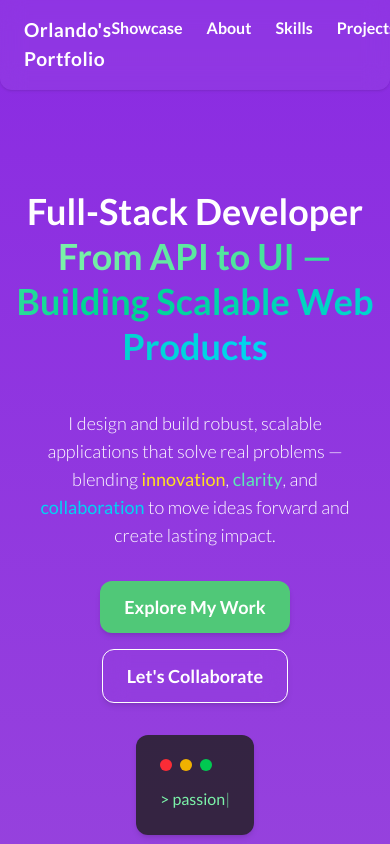
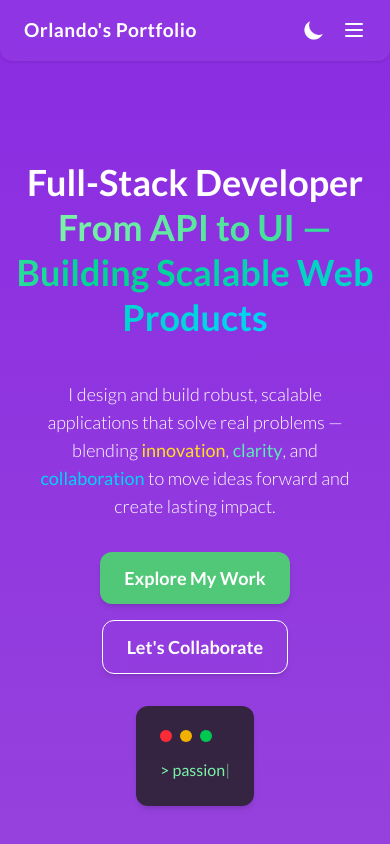
Before and after one commit to Gojer16/Portfolio, a React (Vite) app in the folder portfolio/: page / in a window 390 px wide. Shown: the top 844 px of the page. Built offline with nearby package versions, Linux system fonts and the light colour scheme.

Commit message:
Navbar - Done.

```diff
--- a/portfolio/src/components/Navbar.jsx
+++ b/portfolio/src/components/Navbar.jsx
@@ -1,10 +1,8 @@
-import React from 'react'
+import React, { useState } from 'react'
 import { Link } from 'react-scroll'
-import { HiMoon, HiSun } from "react-icons/hi2"
+import { HiMoon, HiSun, HiOutlineMenu, HiX } from "react-icons/hi"
 import { useTheme } from './useTheme'
-import { motion } from 'framer-motion';
-
-
+import { motion, AnimatePresence } from 'framer-motion'
 
 const navItems = [
   { name: 'Showcase', to: 'showcase' },
@@ -15,26 +13,25 @@ const navItems = [
 ]
 
 const Navbar = () => {
-   const { theme, toggleTheme } = useTheme();
+  const { theme, toggleTheme } = useTheme();
+  const [isOpen, setIsOpen] = useState(false);
 
+  const toggleMenu = () => setIsOpen(!isOpen);
 
   return (
-    <nav className="sticky top-0 z-50"  role="navigation" aria-label="Main navigation">
-      <motion.ul
-        initial={{ opacity: 0 }}
-        animate={{ opacity: 1 }}
-        transition={{ delay: 0.2 }}
-        >
-      <div className='flex justify-between px-6 py-4 bg-[rgba(255,255,255,0.05)] backdrop-blur-md rounded-b-xl shadow-sm text-white font-semibold'>
+    <nav className="sticky top-0 z-50" role="navigation" aria-label="Main navigation">
+      <div className='flex justify-between items-center px-6 py-4 bg-[rgba(255,255,255,0.05)] backdrop-blur-md rounded-b-xl shadow-sm text-white font-semibold'>
         <Link to="hero" smooth={true} duration={500} offset={-70} className="cursor-pointer text-[1.2rem] tracking-wide">
           Orlando's Portfolio
         </Link>
-        <ul className='flex gap-6 text-[1rem]'  role="menubar">
+
+        {/* Desktop Nav */}
+        <ul className='hidden sm:flex gap-6 text-[1rem]' role="menubar">
           {navItems.map(({ name, to }, i) => (
             <li key={i} role="none" className='relative group transition-all hover:text-accent hover:cursor-pointer hover:scale-105 active:scale-95'>
               <Link
-              role="menuitem"
-              aria-label={`Go to ${name}`}
+                role="menuitem"
+                aria-label={`Go to ${name}`}
                 to={to}
                 smooth={true}
                 duration={500}
@@ -49,12 +46,50 @@ const Navbar = () => {
           ))}
         </ul>
 
+        {/* Theme Toggle */}
+        <div className="flex items-center gap-4">
+          <button onClick={toggleTheme} className='text-[1.5rem] transition-all duration-300 transform hover:scale-110 hover:rotate-360 cursor-pointer ease-in-out hover:text-yellow-300 focus:outline-none focus:ring-2 focus:ring-accent/50 rounded'>
+            {theme === 'dark' ? <HiSun /> : <HiMoon />}
+          </button>
 
-       <button onClick={toggleTheme} className='text-[1.5rem] transition-all duration-300 transform hover:scale-110 hover:rotate-72 ease-in-out hover:text-yellow-300 focus:outline-none focus:ring-2 cursor-pointer focus:ring-accent/50 rounded'>
-          {theme === 'dark' ? <HiSun /> : <HiMoon />}
-        </button>
+          {/* Hamburger Menu (Mobile) */}
+          <button onClick={toggleMenu} className="sm:hidden text-[1.5rem] focus:outline-none focus:ring-2 focus:ring-accent/50">
+            {isOpen ? <HiX /> : <HiOutlineMenu />}
+          </button>
+        </div>
       </div>
-      </motion.ul>
+
+      {/* Mobile Menu */}
+      <AnimatePresence>
+        {isOpen && (
+          <motion.ul
+            initial={{ opacity: 0, y: -10 }}
+            animate={{ opacity: 1, y: 0 }}
+            exit={{ opacity: 0, y: -10 }}
+            transition={{ duration: 0.3 }}
+            className="sm:hidden flex flex-col items-center gap-6 py-4 bg-[rgba(255,255,255,0.05)] backdrop-blur-md rounded-b-xl text-white font-medium"
+            role="menubar"
+          >
+            {navItems.map(({ name, to }, i) => (
+              <li key={i} role="none" className='transition-all hover:text-accent hover:cursor-pointer hover:scale-105 active:scale-95'>
+                <Link
+                  role="menuitem"
+                  aria-label={`Go to ${name}`}
+                  to={to}
+                  smooth={true}
+                  duration={500}
+                  offset={-70}
+                  spy={true}
+                  activeClass="text-accent"
+                  onClick={() => setIsOpen(false)}
+                >
+                  {name}
+                </Link>
+              </li>
+            ))}
+          </motion.ul>
+        )}
+      </AnimatePresence>
     </nav>
   )
 }
```
